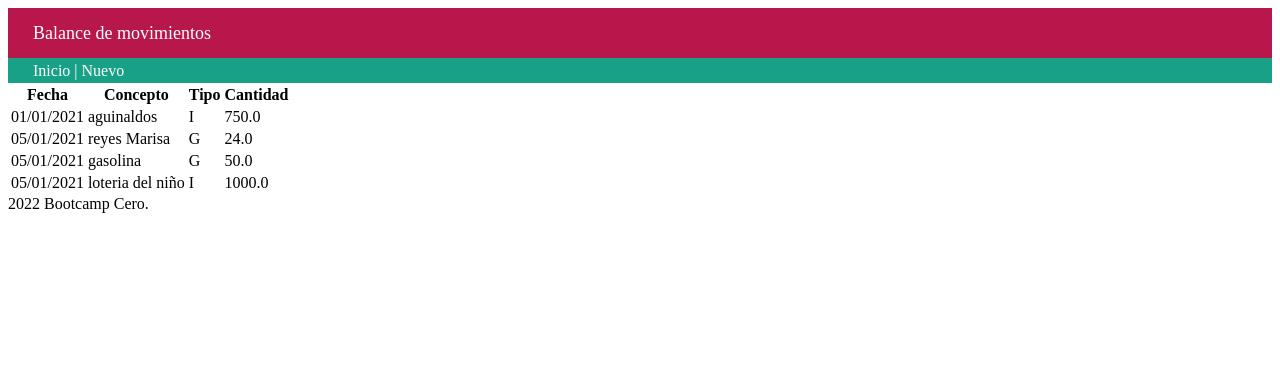
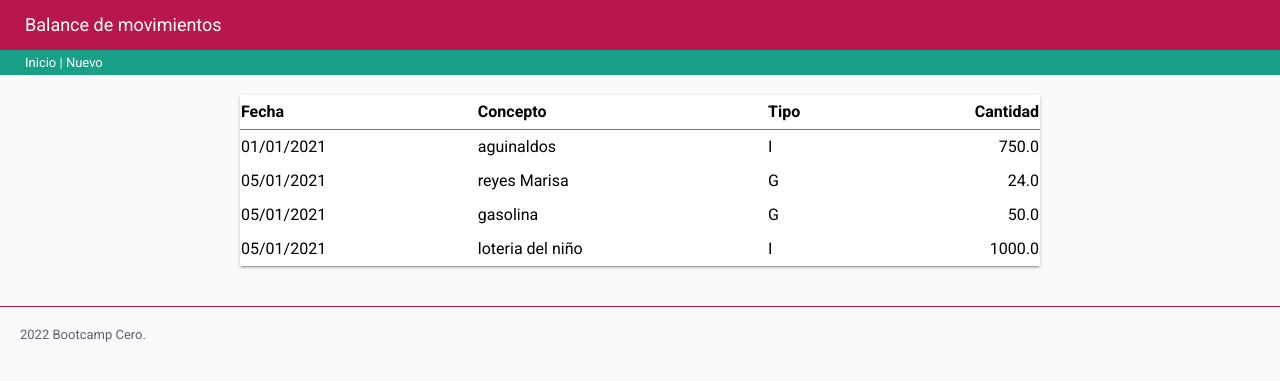
Before and after one commit to fabianallvarez/Hello-flask, a Flask app: page / in a window 1280 px wide. Shown: the top 381 px of the page. Run offline with Flask 2, Linux system fonts and the light colour scheme.

Commit message:
ft:estilos de pie de pagina

```diff
--- a/balance/static/css/styles.css
+++ b/balance/static/css/styles.css
@@ -14,3 +14,30 @@ nav {
     line-height: 25px;
     padding-left: 25px;
 }
+
+main {
+   max-width: 800px;
+   margin: auto;
+   padding-left: 0 20px;
+}
+
+table.paper {
+  width: 100%;
+  border-collapse: collapse;
+  padding: 10px 20px;
+}
+
+.titulo-tabla {
+    border-bottom: #19a187 1px solid;
+    text-align: left;
+}
+
+.numero {
+    text-align: right;
+}
+
+.pie-de-pagina {
+    margin-top: 40px;
+    padding: 20px;
+    border-top: solid 1px #b8174c;
+}
--- a/balance/templates/inicio.html
+++ b/balance/templates/inicio.html
@@ -6,7 +6,7 @@
   <meta http-equiv="X-UA-Compatible" content="IE=edge">
   <meta name="viewport" content="width=device-width, initial-scale=1.0">
   <title>Balance App</title>
-  <link rel="stylesheet" href="static/flat-remix.css">
+  <link rel="stylesheet" href="static/css/flat-remix.css">
   <link rel="stylesheet" href="static/css/styles.css">
 </head>
 
@@ -14,26 +14,28 @@
   <header>
    Balance de movimientos
   </header>
+
   <nav>
     Inicio | Nuevo
   </nav>
-
+<main>
     <table class="paper">
       <tr>
-      <th>Fecha</th>
-      <th>Concepto</th>
-      <th>Tipo</th>
-      <th>Cantidad</th>
+        <th class="titulo-tabla">Fecha</th>
+        <th class="titulo-tabla">Concepto</th>
+        <th class="titulo-tabla">Tipo</th>
+        <th class="titulo-tabla numero">Cantidad</th>
       </tr>
       {% for mov in movs %}
       <tr>
         <td>{{ mov.fecha }}</td>
         <td>{{ mov.concepto }}</td>
         <td>{{ mov.ingreso_gasto }}</td>
-      <td>{{ mov.cantidad }}</td>
+        <td class="numero">{{ mov.cantidad }}</td>
       </tr>
       {% endfor %}
     </table>
+</main>
 
   <footer class="pie-de-pagina">2022 Bootcamp Cero.</footer>
 </body>
```
Lines whose indentation alone changed are shown as unchanged.
